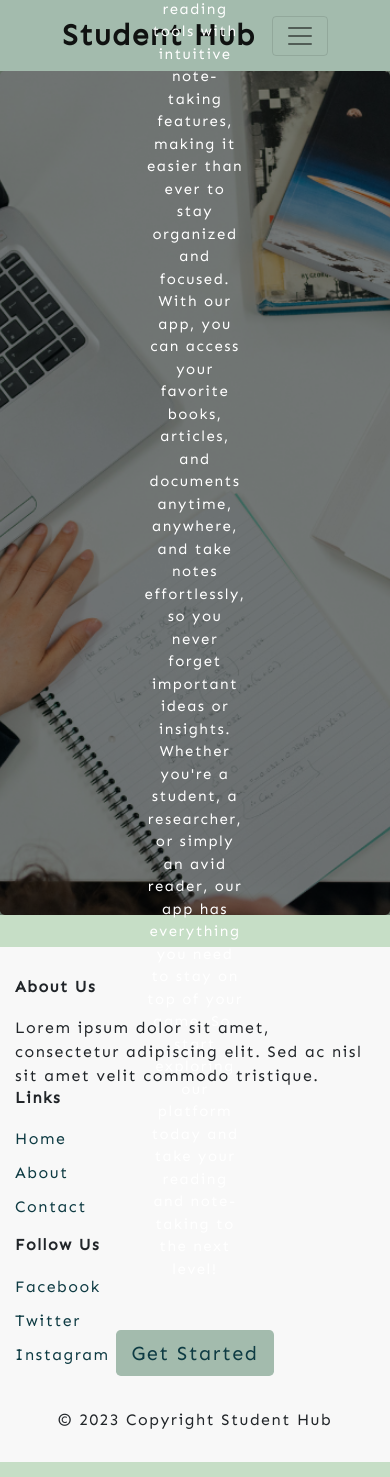
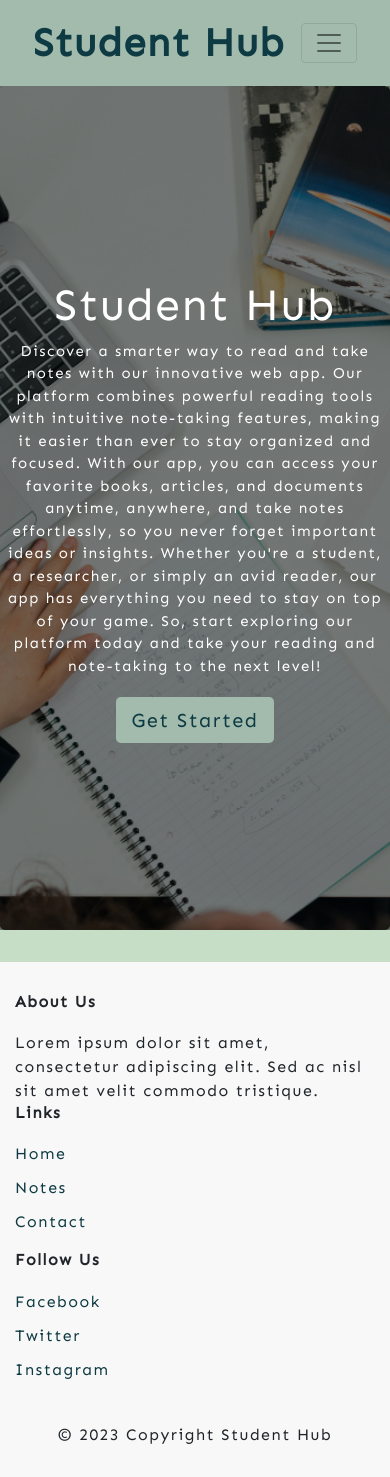
Before and after one commit to reinkaoss/React-Student-Hub-App, a React (Create React App) app: page / in a window 390 px wide. Built offline with nearby package versions, Linux system fonts and the light colour scheme.

Commit message:
Nav, Home and Footer components style updated

```diff
--- a/src/components/Books/index.js
+++ b/src/components/Books/index.js
@@ -30,7 +30,7 @@ function Books() {
       });
   }
   return (
-    <div>
+    <div id="books">
       <form onSubmit={BooksAPI} />
       <div className="searchGroup">
         <div className="row">
--- a/src/components/Footer/index.js
+++ b/src/components/Footer/index.js
@@ -13,17 +13,17 @@ function Footer() {
       <div class="col-sm-3">
         <h5>Links</h5>
         <ul class="list-unstyled">
-          <li><a className='foot-link' href="#">Home</a></li>
-          <li><a className='foot-link' href="#">About</a></li>
-          <li><a className='foot-link' href="#">Contact</a></li>
+          <li><a className='foot-link' href="/">Home</a></li>
+          <li><a className='foot-link' href="notes">Notes</a></li>
+          <li><a className='foot-link' href="contact">Contact</a></li>
         </ul>
       </div>
       <div class="col-sm-3">
         <h5>Follow Us</h5>
         <ul class="list-unstyled">
-          <li><a className='foot-link' href="#">Facebook</a></li>
-          <li><a className='foot-link' href="#">Twitter</a></li>
-          <li><a className='foot-link' href="#">Instagram</a></li>
+          <li><a className='foot-link' href="https://www.facebook.com" target="_blank">Facebook</a></li>
+          <li><a className='foot-link' href="https://www.twitter.com" target="_blank">Twitter</a></li>
+          <li><a className='foot-link' href="https://www.instagram.com" target="_blank">Instagram</a></li>
         </ul>
       </div>
     </div>
--- a/src/components/Footer/style.css
+++ b/src/components/Footer/style.css
@@ -21,7 +21,7 @@ footer {
   }
 
  a.foot-link {
-    text-decoration: none;
+    text-decoration: none !important;
   }
 
   p.copy {
--- a/src/components/Home/index.js
+++ b/src/components/Home/index.js
@@ -10,7 +10,7 @@ function Home() {
         <h1 class="display-4">Student Hub</h1>
         {/* <hr class="my-4" /> */}
         <p class="lead">Discover a smarter way to read and take notes with our innovative web app. Our platform combines powerful reading tools with intuitive note-taking features, making it easier than ever to stay organized and focused. With our app, you can access your favorite books, articles, and documents anytime, anywhere, and take notes effortlessly, so you never forget important ideas or insights. Whether you're a student, a researcher, or simply an avid reader, our app has everything you need to stay on top of your game. So, start exploring our platform today and take your reading and note-taking to the next level!</p>
-          <a class="btn btn-primary btn-lg home-btn" href="#" role="button">Get Started</a>
+          <a class="btn btn-primary btn-lg home-btn" href="books" role="button">Get Started</a>
         </div>
       </div>
 
--- a/src/components/Home/style.css
+++ b/src/components/Home/style.css
@@ -54,5 +54,16 @@ a.home-btn:hover {
 @media (max-width: 767px) {
   .home-img p {
     font-size: 15px;
+    margin: 0 auto;
+    width: 100%;
+  }
+
+  .home-img h1 {
+    font-size: 45px !important;
+    margin-top: 5px;
+  }
+
+  a.home-btn {
+    margin-top: 20px;
   }
 }
--- a/src/components/Nav/index.js
+++ b/src/components/Nav/index.js
@@ -5,7 +5,7 @@ import { NavLink } from "react-router-dom";
 function Nav() {
   return (
       <nav className="navbar navbar-expand-md navbar-light bg-color">
-        <a className="navbar-brand logo" href="#">Student Hub</a>
+        <a className="navbar-brand logo" href="/">Student Hub</a>
         <button className="navbar-toggler" type="button" data-toggle="collapse" data-target="#navbarNav">
           <span className="navbar-toggler-icon"></span>
         </button>
--- a/src/components/Nav/style.css
+++ b/src/components/Nav/style.css
@@ -1,7 +1,7 @@
 a.logo {
   font-weight: bold;
-  font-size: 30px;
-  color: #0e3b43;
+  font-size: 40px;
+  color: #0e3b43 !important;
 }
 
 .navbar-nav .nav-link {
```
